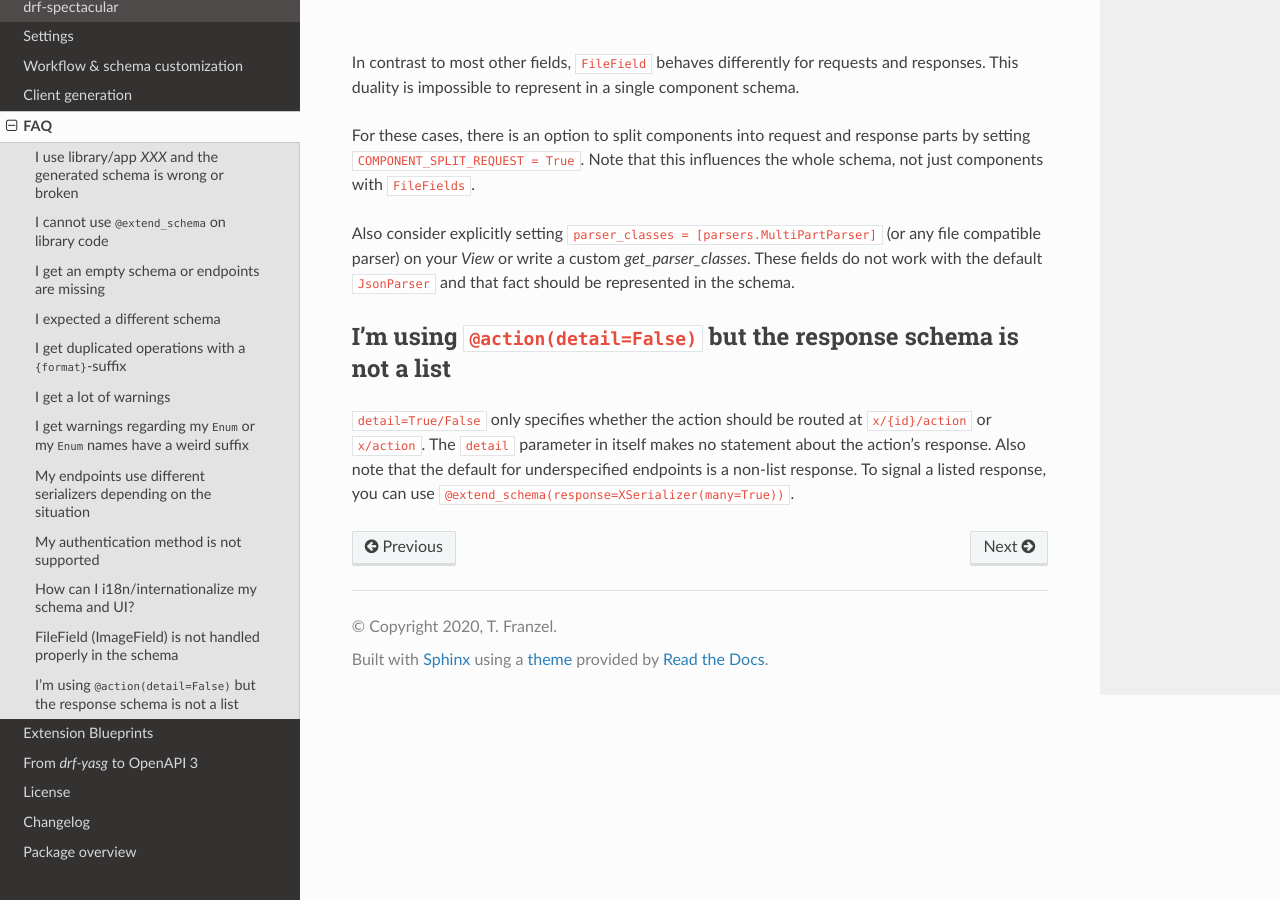
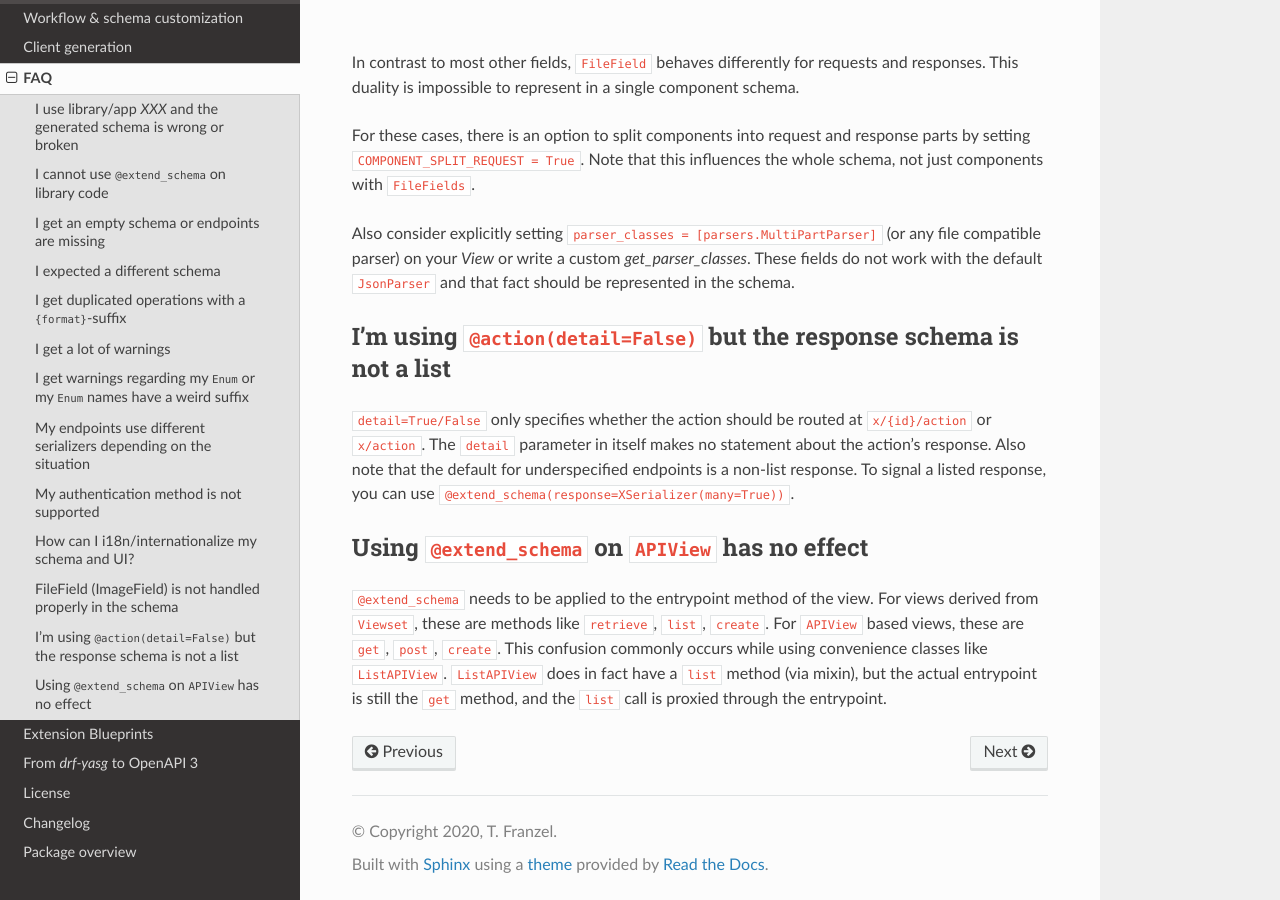
Before and after one commit to tfranzel/drf-spectacular, a Sphinx documentation site: the page built from docs/faq.rst, in a window 1280 px wide and 900 px high, scrolled down 2983 px. Built offline with Sphinx 7.4.7 and the Read the Docs theme 2.0.0, drawn with Linux system fonts in a browser that asks for light colours.

Commit message:
add common question to FAQ #293

```diff
--- a/docs/faq.rst
+++ b/docs/faq.rst
@@ -162,3 +162,13 @@ I'm using ``@action(detail=False)`` but the response schema is not a list
 The ``detail`` parameter in itself makes no statement about the action's response. Also note that the default
 for underspecified endpoints is a non-list response. To signal a listed response, you can use
 ``@extend_schema(response=XSerializer(many=True))``.
+
+
+Using ``@extend_schema`` on ``APIView`` has no effect
+-----------------------------------------------------
+
+``@extend_schema`` needs to be applied to the entrypoint method of the view. For views derived from ``Viewset``,
+these are methods like ``retrieve``, ``list``, ``create``. For ``APIView`` based views, these are ``get``, ``post``,
+``create``. This confusion commonly occurs while using convenience classes like ``ListAPIView``. ``ListAPIView`` does
+in fact have a ``list`` method (via mixin), but the actual entrypoint is still the ``get`` method, and the ``list``
+call is proxied through the entrypoint.
```
